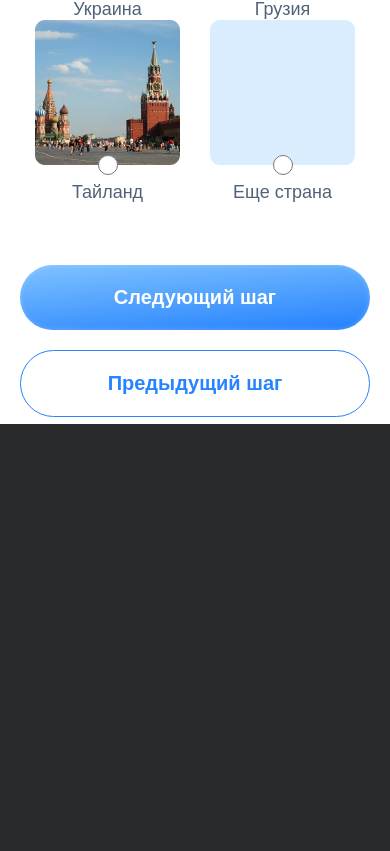
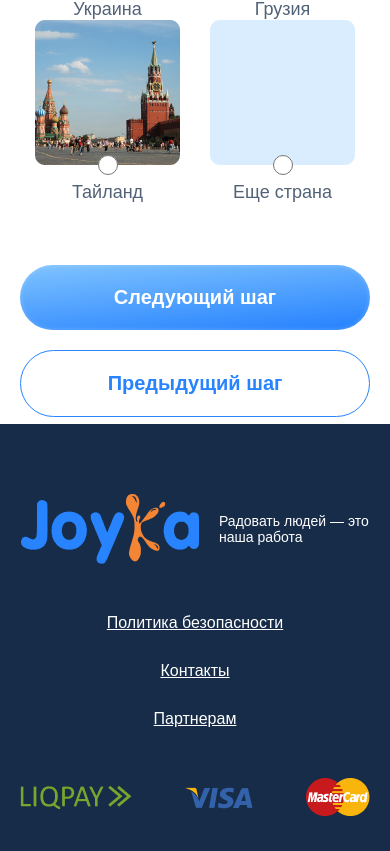
Before and after one commit to ageiwa/joyka-template-vue, a Vue app: page / in a window 390 px wide. Shown: the part 5218-6069 px from the top of the page. Before the commit the page ends 5642 px from the top, so only its background shows below. Built offline with nearby package versions, Linux system fonts and the light colour scheme.

Commit message:
Made responsive footer

```diff
--- a/src/App.vue
+++ b/src/App.vue
@@ -13,9 +13,5 @@
   <HowItWorks />
   <ReasonForSend />
   <Form />
-  <!-- <Footer /> -->
+  <Footer />
 </template>
-
-<style scoped>
-
-</style>
--- a/src/components/Footer/Footer.vue
+++ b/src/components/Footer/Footer.vue
@@ -1,5 +1,6 @@
 <script setup>
     import './style.scss'
+    import './media.scss'
 </script>
 
 <template>
--- /dev/null
+++ b/src/components/Footer/media.scss
@@ -0,0 +1,35 @@
+@media (max-width: 1219px) {
+    .footer {
+        padding-bottom: 30px;
+        height: auto;
+
+        .footer__wrap {
+            flex-direction: column;
+        }
+
+        .footer__list-link {
+            margin-top: 50px;
+            flex-direction: column;
+            align-items: center;
+        }
+
+        .list-link__item-link:first-child {
+            margin: 0;
+        }
+
+        .list-link__item-link {
+            margin: 0;
+            margin-top: 30px;
+        }
+
+        .footer__wrap:last-child {
+            display: none;
+        }
+
+        .footer__pays {
+            margin-top: 50px;
+            width: 100%;
+            justify-content: space-between;
+        }
+    }
+}
```
